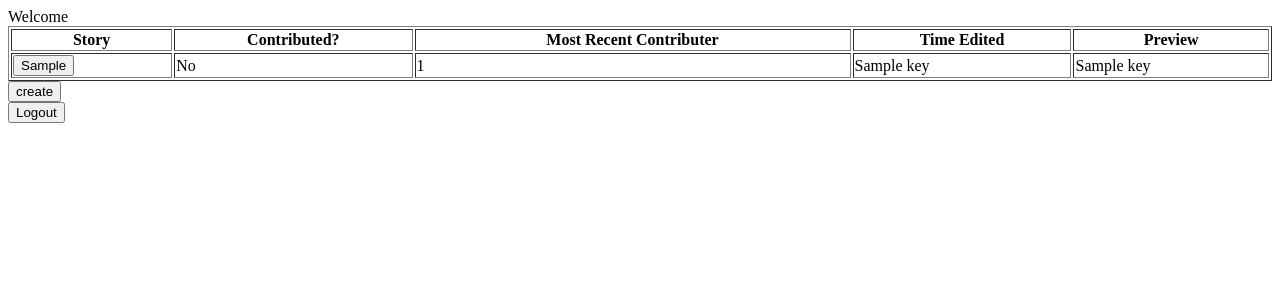
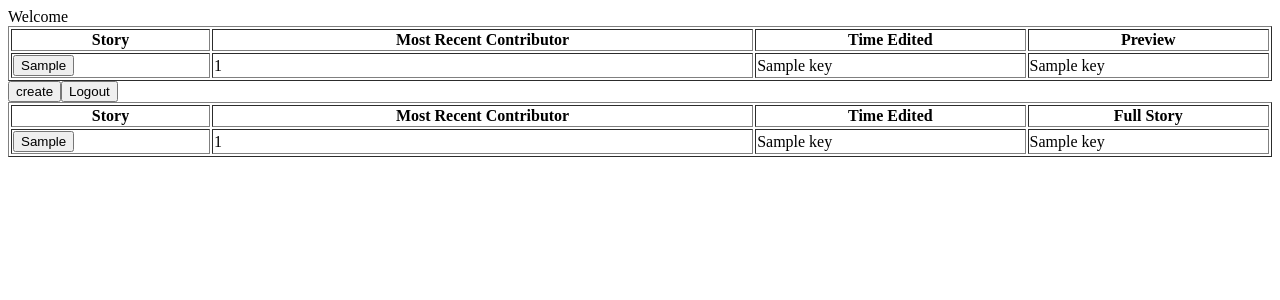
Before and after one commit to w290895069/WikiCow, a Flask app: template templates/landing.html in a window 1280 px wide. Shown: the top 300 px of the page. Run offline with Flask 2, Linux system fonts and the light colour scheme; the template is opened without the code that fills it: most values are stand-ins (such as "Sample title", 1, 10 or a date in 2020).

Commit message:
changed landing.html

```diff
--- a/templates/landing.html
+++ b/templates/landing.html
@@ -11,8 +11,7 @@
     <table border="1" style="width:100%">
       <tr>
 	<th>Story</th>
-	<th>Contributed?</th>
-	<th>Most Recent Contributer</th>
+	<th>Most Recent Contributor</th>
 	<th>Time Edited</th>
 	<th>Preview</th>
       </tr>
@@ -20,15 +19,10 @@
       {% for key in d %}
       <tr>
 	<td>
+	  {% if not c(u, key) %}
 	  <form action = "/add" method = "POST">
 	    <input type = "submit" name = "title" value = {{key}}>
 	  </form>
-  </td>
-  <td>
-    {% if c(u, key) %}
-    Yes
-    {% else %}
-    No
 	  {% endif %}
 	</td>
 	<td>{{d[key][0]}}</td>
@@ -38,6 +32,29 @@
       {% endfor %}
 
     </table>
+
+       <table border="1" style="width:100%">
+      <tr>
+	<th>Story</th>
+	<th>Most Recent Contributor</th>
+	<th>Time Edited</th>
+	<th>Full Story</th>
+      </tr>
+
+      {% for key in d %}
+      <tr>
+	<td>
+	  {% if not c(u, key) %}
+	  <form action = "/add" method = "POST">
+	    <input type = "submit" name = "title" value = {{key}}>
+	  </form>
+	  {% endif %}
+	</td>
+	<td>{{d[key][0]}}</td>
+	<td>{{d[key][1]}}</td>
+	<td>{{d[key][2]}}</td>
+      </tr>
+      {% endfor %}
 
     <form action = "/create">
       <input type = "submit" name = "create story" value = "create">
```
Lines whose indentation alone changed are shown as unchanged.
